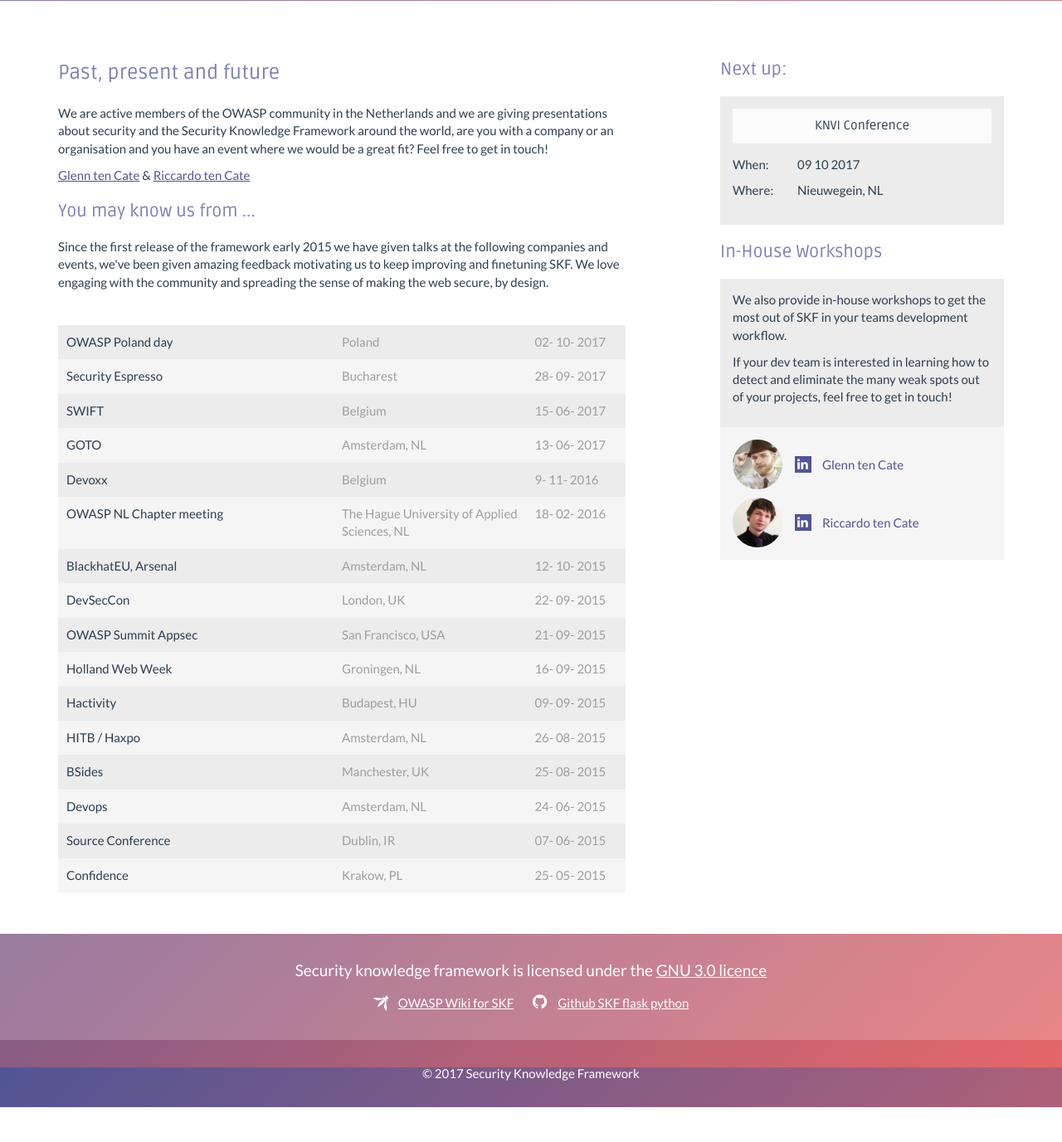
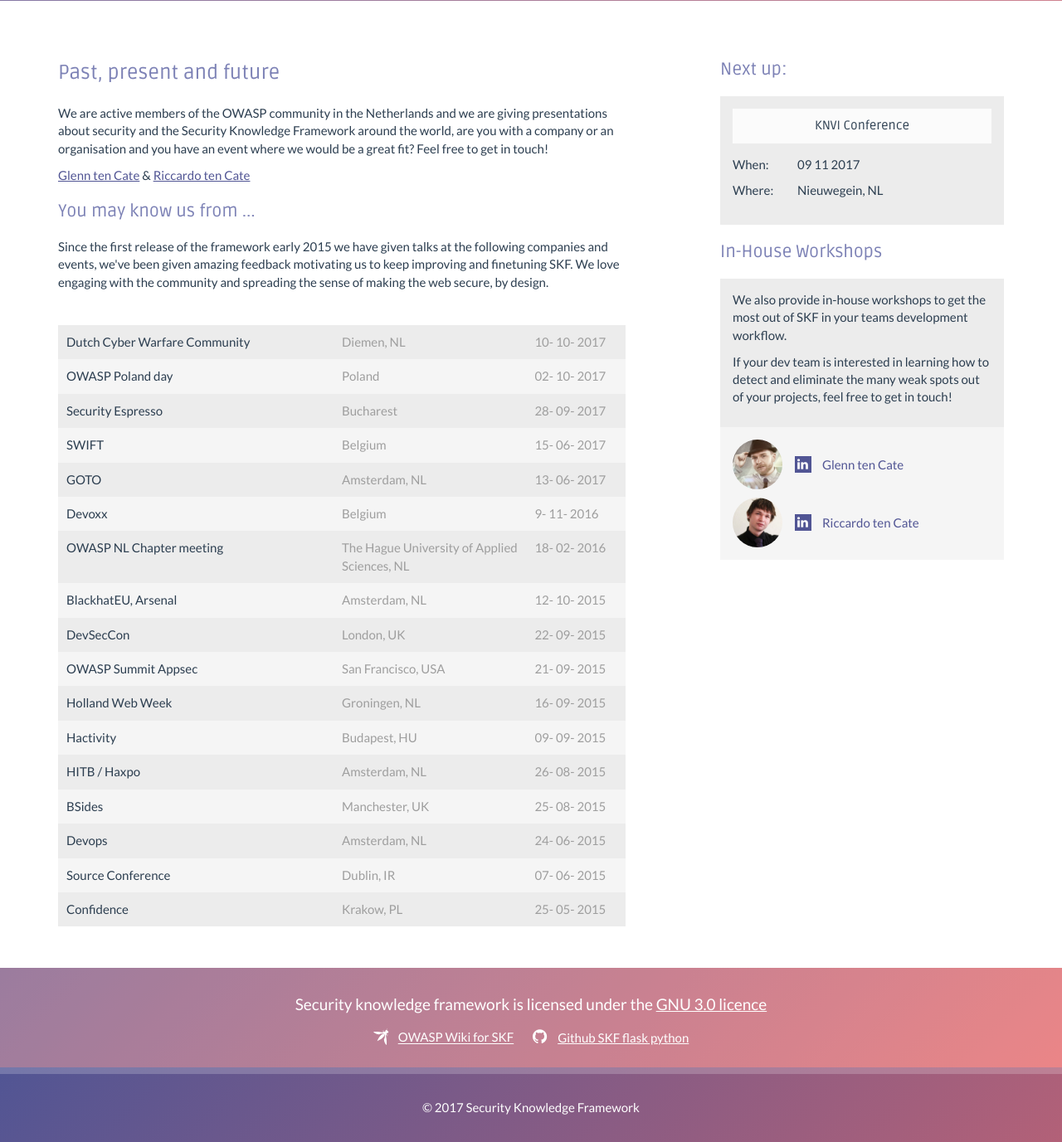
Before and after one commit to blabla1337/skf-www, a PHP site: page /talks.php in a window 1280 px wide. Shown: the part 313-1690 px from the top of the page at 83% size. Before the commit the page ends 1648 px from the top, so only its background shows below. Run offline with PHP 8.4, Linux system fonts and the light colour scheme; some libraries are stand-ins or nearby versions.

Commit message:
Update talks.php

```diff
--- a/talks.php
+++ b/talks.php
@@ -136,6 +136,15 @@ fbq('track', 'PageView');
 
 				<div id="pastEvents">
 					<ul>
+						<li>
+							<span class="name">Dutch Cyber Warfare Community</span>
+							<span class="location">Diemen, NL</span>
+							<span class="date">
+								<span class="day">10</span>
+								<span class="month">10</span>
+								<span class="year">2017</span>
+							</span>
+						</li>
 						<li>
 							<span class="name">OWASP Poland day</span>
 							<span class="location">Poland</span>
@@ -300,7 +309,7 @@ fbq('track', 'PageView');
 								<div class="left">When:</div>
 								<div class="right">
 									<span class="day">09</span>
-									<span class="month">10</span>
+									<span class="month">11</span>
 									<span class="year">2017</span>
 								</div>
 							</div>
```
